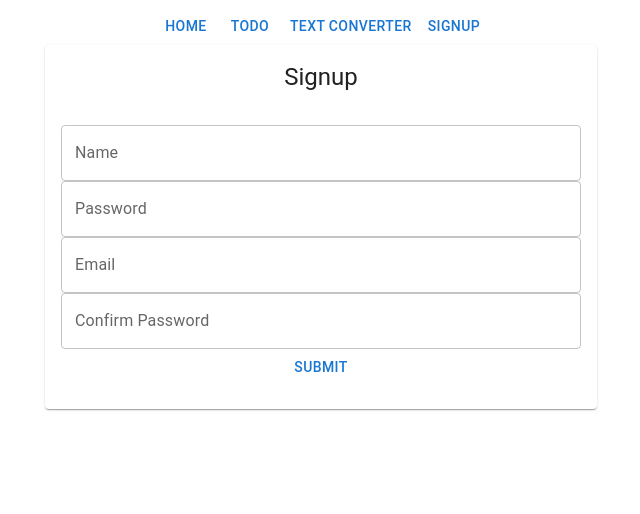
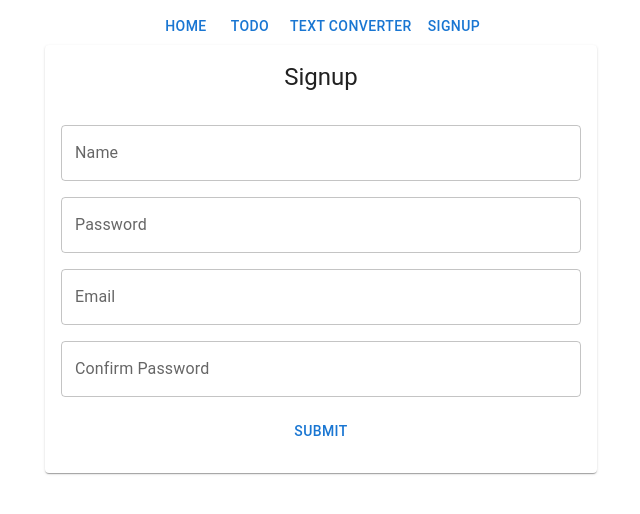
Before and after one commit to rajprakash9695/Multi-app, a React (Vite) app: page /signup in a window 1280 px wide. Shown: the top 514 px of the page, without its empty margins (319-959 px from the left). Built offline with nearby package versions, Linux system fonts and the light colour scheme; the HTML template or start-up script is replaced by a standard one.

Commit message:
sinup form fix

```diff
--- a/src/Components/Signup.jsx
+++ b/src/Components/Signup.jsx
@@ -139,6 +139,7 @@ function Signup() {
             }}
           >
             <form onSubmit={handleSubmit}>
+              <Box display={"flex"} flexDirection={"column"} gap={2}>
                 <TextField
                   variant="outlined"
                   fullWidth
@@ -175,6 +176,7 @@ function Signup() {
                   onChange={handleChange}
                 />
                 <Button type="submit">Submit</Button>
+              </Box>
             </form>
             {displayData && (
               <Typography>
```
Lines whose indentation alone changed are shown as unchanged.
